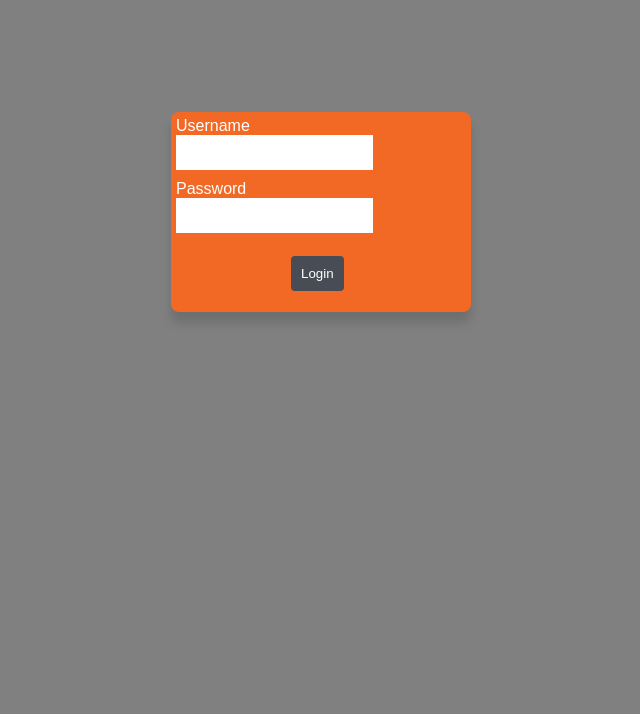
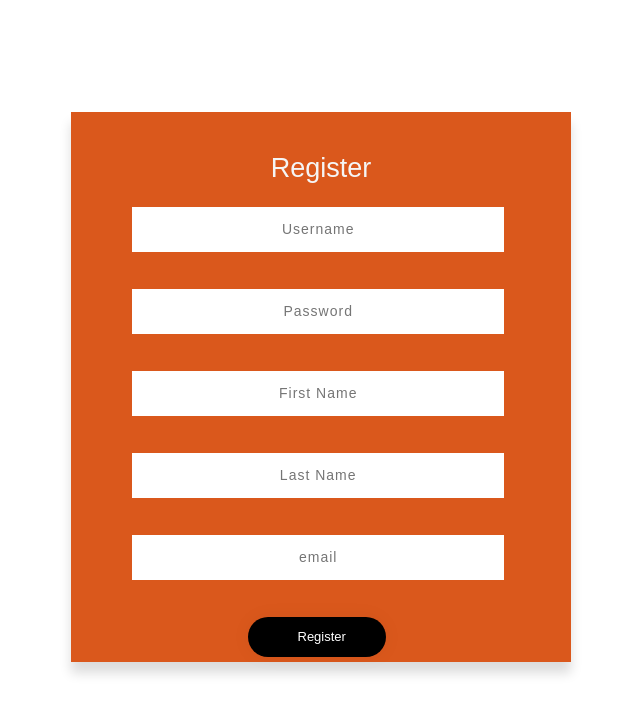
Before and after one commit to angeldep144/RCC-frontend, an Angular app: page /register in a window 1280 px wide. Shown: the top 714 px of the page, without its empty margins (319-959 px from the left). Built offline with nearby package versions, Linux system fonts and the light colour scheme; a web font is replaced by a local one.

Commit message:
login and register fully functional with routing

```diff
--- a/src/app/app.component.html
+++ b/src/app/app.component.html
@@ -1,12 +1 @@
-<app-login></app-login>
-<!--
-
-  <app-register></app-register>
-
-
-  <div id = "container" class = "flexColumn">
-  <app-header></app-header>
-
-  <router-outlet></router-outlet>
-</div>
--->
+<router-outlet></router-outlet>
--- a/src/app/pages/login/login.component.css
+++ b/src/app/pages/login/login.component.css
@@ -40,6 +40,7 @@ h1{
 
 .err{
     color: red;
+    background-color: black;
     display: flex;
     justify-content: center;
 }
@@ -95,8 +96,11 @@ form.form1 {
 }
 
 .form-item{
-    padding: 5px;
+    padding: 5px 45px;
+
     justify-content: center;
+    align-items: center;
+
 }
 .form-item-btn{
     padding-left: 120px;
--- a/src/app/pages/login/login.component.html
+++ b/src/app/pages/login/login.component.html
@@ -12,9 +12,11 @@
             <br>
             <input type="password" name="passwordInput" id = "password" [(ngModel)]="passwordInput">
         </div>
+        <div *ngIf="errMsg" class="err">{{errMsg}}</div>
         <br>
         <div class="form-item-btn">
             <button class="btn btn-primary" (click)="loginUser()">Login</button>
         </div>
 
+
 </div>
--- a/src/app/pages/login/login.component.ts
+++ b/src/app/pages/login/login.component.ts
@@ -1,4 +1,5 @@
 import { Component, OnInit } from '@angular/core';
+import { Router } from '@angular/router';
 import {ApiService} from 'src/app/services/api/api.service'
 
 @Component({
@@ -7,18 +8,27 @@ import {ApiService} from 'src/app/services/api/api.service'
   styleUrls: ['./login.component.css']
 })
 export class LoginComponent implements OnInit {
+  errMsg: string = "";
   identifier: string = "";
   passwordInput: string = "";
 
-  constructor(private apiServ:ApiService) { }
+
+  constructor(private apiServ:ApiService,private router:Router) { }
 
   ngOnInit(): void {
   }
 
   loginUser()
   {
+
     console.log(this.apiServ.createSession(this.identifier,this.passwordInput))
-    this.apiServ.createSession(this.identifier,this.passwordInput)
+    this.apiServ.createSession(this.identifier,this.passwordInput,undefined,(body:any)=>{
+      this.errMsg = "Wrong Username or Password"
+      if(body.success){
+        this.router.navigate(["/"])
+      }
+    })
+
   }
 
 }
--- a/src/app/pages/register/register.component.html
+++ b/src/app/pages/register/register.component.html
@@ -1,27 +1,32 @@
 <link href="https://cdn.jsdelivr.net/npm/bootstrap@5.1.3/dist/css/bootstrap.min.css" rel="stylesheet" integrity="sha384-1BmE4kWBq78iYhFldvKuhfTAU6auU8tT94WrHftjDbrCEXSU1oBoqyl2QvZ6jIW3" crossorigin="anonymous">
 
 <div class="content">
+    <div *ngIf="errMessage" >{{errMessage}}</div>
     <h3 class="register-title">Register</h3>
-<form (submit)="registerUser()" class="form1">
+<form (submit)="registerUser()" class="form1" ngNativeValidate>
     <div class="err" *ngIf="errMessage">{{errMessage}}</div>
     <div class="form-item">
-        <input type="text" id="username" class="un " name="username"  placeholder="Username" [(ngModel)]="usernameInput">
+        <input type="text" id="username" class="un " name="username"  placeholder="Username" [(ngModel)]="usernameInput" required="required">
     </div>
     <div class="form-item">
-        <input type="password" id="password" class="un " name="password" [(ngModel)]="passwordInput" placeholder="Password">
+        <input type="password" id="password" class="un " name="password" [(ngModel)]="passwordInput" placeholder="Password" required="required">
     </div>
 
     <div class="form-item">
-        <input type="text" id="firstname" class="un " name="firstName" [(ngModel)]="firstNameInput" placeholder="First Name">
+        <input type="text" id="firstname" class="un " name="firstName" [(ngModel)]="firstNameInput" placeholder="First Name" required="required">
     </div>
 
     <div class="form-item">
-        <input type="text" id="lastname" class="un " name="lastName" [(ngModel)]="lastNameInput" placeholder="Last Name">
+        <input type="text" id="lastname" class="un " name="lastName" [(ngModel)]="lastNameInput" placeholder="Last Name" required="required">
+    </div>
+    <div class="form-item">
+        <input type="text" id="email" class="un " name="email" [(ngModel)]="emailInput" placeholder="email" required="required">
     </div>
 
     <div class="form-item">
-        <button class="register" id="register-btn" name="button" (click)="registerUser()">Register</button>
+        <button class="register" id="register-btn" name="button" >Register</button>
     </div>
+
     <br>
 </form>
 
--- a/src/app/pages/register/register.component.ts
+++ b/src/app/pages/register/register.component.ts
@@ -16,34 +16,35 @@ export class RegisterComponent implements OnInit {
   lastNameInput: string = "";
   emailInput: string = "";
   //apiServ: any;
-  router: any;
+  //router: any;
 
   user:User=<User>{}
 
-  constructor(private apiServ:ApiService) { }
+  constructor(private apiServ:ApiService,private router:Router) { }
 
   ngOnInit(): void {
   }
 
   registerUser(){
-    let formData:FormData = new FormData();
-    formData.append("username", (this.usernameInput));
-    formData.append("password", (this.passwordInput));
-    formData.append("firstname", (this.firstNameInput));
-    formData.append("lastname", (this.lastNameInput));
-    formData.append("email",(this.emailInput));
 
-    /*
-    this.apiServ.register(formData).subscribe({next: (responseBody: { data: any; }) => {
-      console.log(responseBody);
-      if(responseBody.data){
-        this.router.navigate(["../"]);
-      }
-    },
-    error: (badRequest: { error: { response: string; }; }) => {
-      this.errMessage = badRequest.error.response;
-    }})
-    */
+
+    this.user.username = this.usernameInput;
+    this.user.password = this.passwordInput;
+    this.user.firstName = this.firstNameInput;
+    this.user.lastName = this.lastNameInput;
+    this.user.email = this.emailInput;
+
+    console.log(this.user.password)
+    if(this.user != null)
+    {
+    this.apiServ.register(this.user,undefined,(message:any)=>{
+      this.errMessage = message;
+      console.log(message);
+      if(message.success){this.router.navigate(['login']);}
+    })
+    }
+
+
   }
 
 }
--- a/src/app/services/api/api.service.ts
+++ b/src/app/services/api/api.service.ts
@@ -92,8 +92,13 @@ export class ApiService {
 	}
 
 	register = (user: User, callback? : Function, errorCallback? : Function) : void => {
+		console.log(user)
 		this.handleResponse (this.post("user",{
-			user:user
+			"username":user.username,
+			"password":user.password,
+			"firstName":user.firstName,
+			"lastName":user.lastName,
+			"email":user.email
 		}
 
 		))
```
